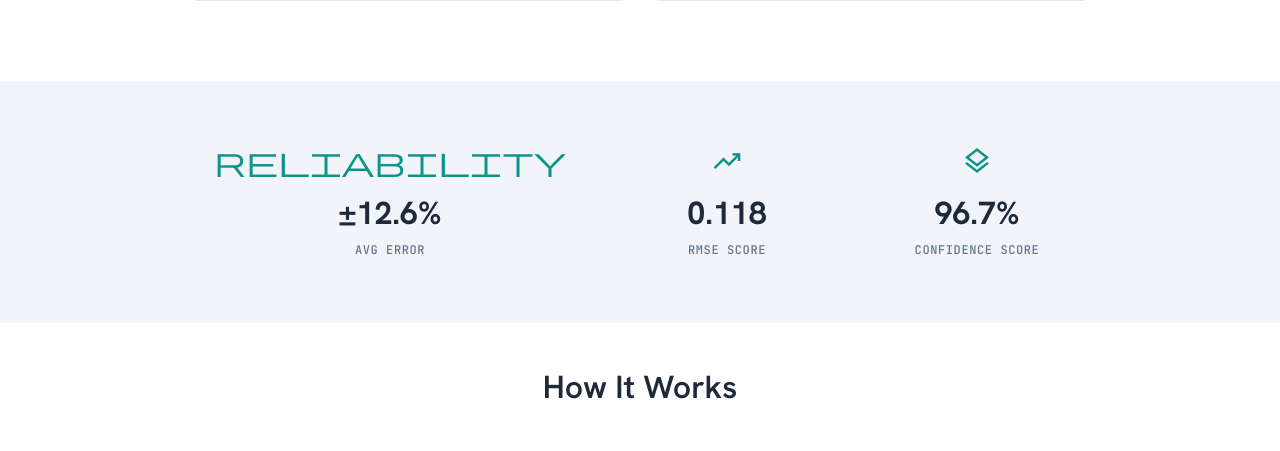
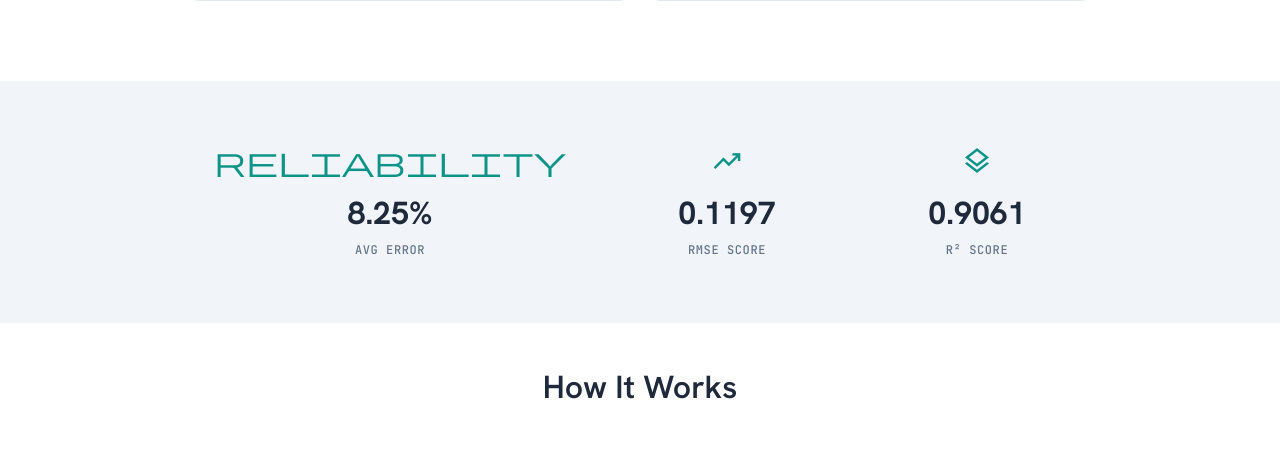
Before and after one commit to AkmalFazli27/house-prices-prediction, a Python web app: template app/templates/index.html in a window 1280 px wide. Shown: the part 726-1177 px from the top of the page. Run offline with Jinja, Linux system fonts and the light colour scheme; the template is opened without the code that fills it, so the values that code supplies are empty.

Commit message:
fix: update statistical values in stats bar for accuracy

```diff
--- a/app/templates/index.html
+++ b/app/templates/index.html
@@ -9,6 +9,7 @@
   <link href="https://fonts.googleapis.com/css2?family=Inter:wght@400;500;600&family=Hanken+Grotesk:wght@500;600;700&family=JetBrains+Mono:wght@500;600&display=swap" rel="stylesheet">
   <link href="https://fonts.googleapis.com/css2?family=Material+Symbols+Outlined:opsz,wght,FILL@20..48,100..700,0..1&display=block" rel="stylesheet">
   <link rel="stylesheet" href="{{ url_for('static', path='/css/style.css') }}">
+  <link rel="stylesheet" href="../static/css/style.css">
 </head>
 <body>
 
@@ -71,18 +72,18 @@
         <div class="stats-grid">
           <div class="stat-card">
             <span class="stat-card-icon material-symbols-outlined" aria-hidden="true">reliability</span>
-            <span class="stat-value">&plusmn;12.6%</span>
+            <span class="stat-value">8.25%</span>
             <span class="stat-label">Avg Error</span>
           </div>
           <div class="stat-card">
             <span class="stat-card-icon material-symbols-outlined" aria-hidden="true">trending_up</span>
-            <span class="stat-value">0.118</span>
+            <span class="stat-value">0.1197</span>
             <span class="stat-label">RMSE Score</span>
           </div>
           <div class="stat-card">
             <span class="stat-card-icon material-symbols-outlined" aria-hidden="true">layers</span>
-            <span class="stat-value">96.7%</span>
-            <span class="stat-label">Confidence Score</span>
+            <span class="stat-value">0.9061</span>
+            <span class="stat-label">R&sup2; Score</span>
           </div>
         </div>
       </div>
```
